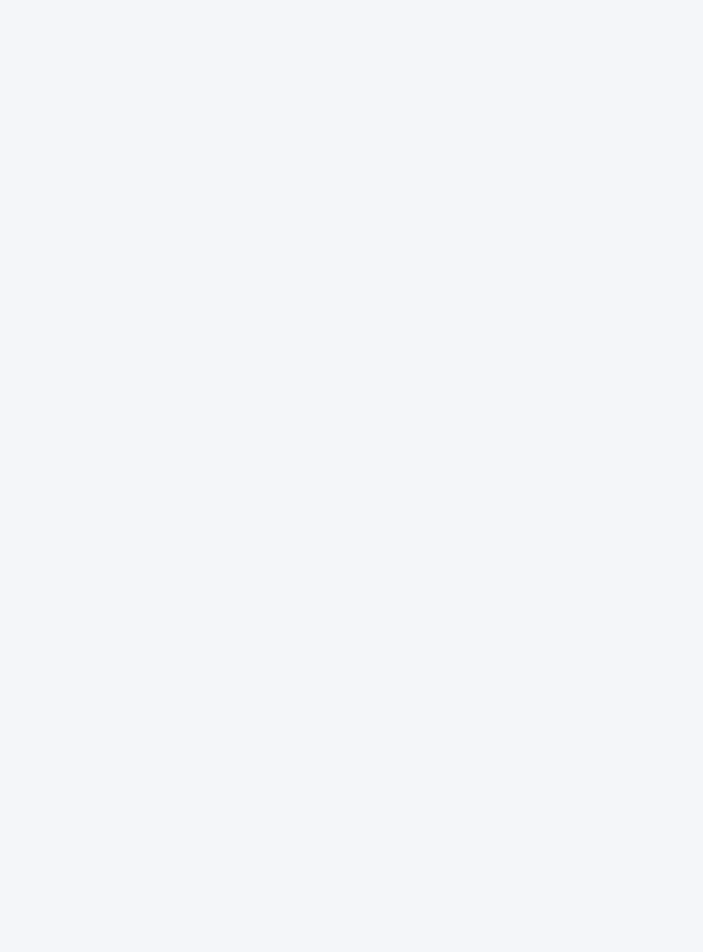
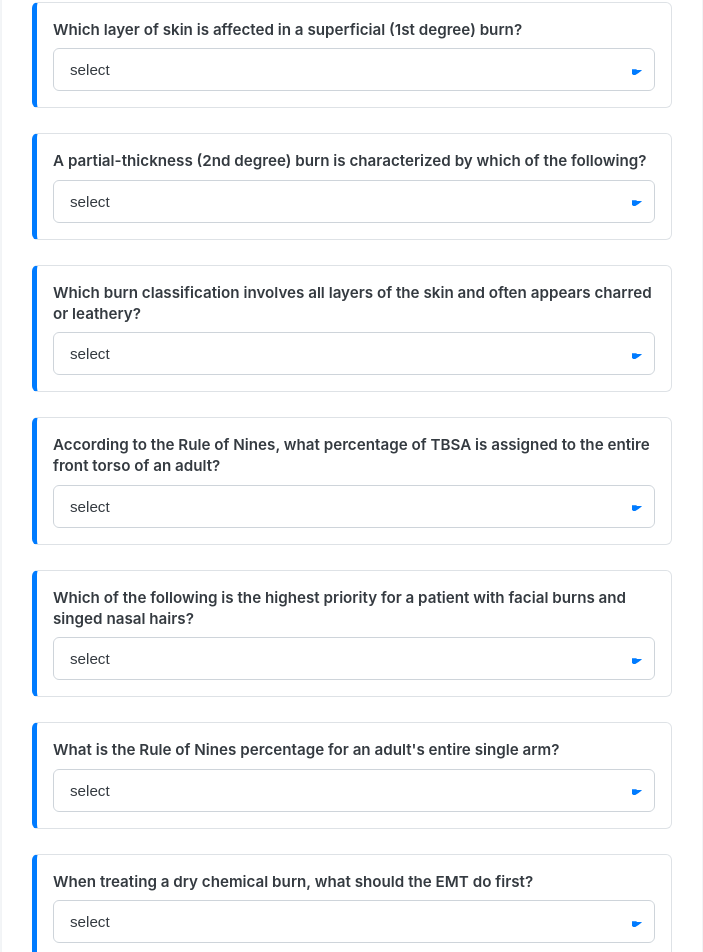
Before and after one commit to mark23k/Ems-App, a React (Vite) app: page /test/burns_test in a window 1280 px wide. Shown: the part 130-1082 px from the top of the page, without its empty margins (288-991 px from the left). Before the commit the page ends 800 px from the top, so only its background shows below. Built offline with nearby package versions, Linux system fonts and the light colour scheme.

Commit message:
added burn test

```diff
--- a/src/Tester/test_data.js
+++ b/src/Tester/test_data.js
@@ -137,6 +137,29 @@ export const AlteredMentalStatusData = [
     {id: 20, question: "Which condition should be suspected in AMS with sudden headache and vomiting?", answer1: "Intracranial hemorrhage", answer2: "Hypoglycemia only", answer3: "Dehydration only", answer4: "Asthma", correct: "Intracranial hemorrhage"}
 ];
 
+export const BurnsData = [
+    {id: 1, question: "Which layer of skin is affected in a superficial (1st degree) burn?", answer1: "Epidermis only", answer2: "Dermis only", answer3: "Subcutaneous layer", answer4: "Muscle and bone", correct: "Epidermis only"},
+    {id: 2, question: "A partial-thickness (2nd degree) burn is characterized by which of the following?", answer1: "Blisters and intense pain", answer2: "Charred skin and no pain", answer3: "Dry, red skin without blisters", answer4: "White, waxy appearance", correct: "Blisters and intense pain"},
+    {id: 3, question: "Which burn classification involves all layers of the skin and often appears charred or leathery?", answer1: "Full-thickness (3rd degree)", answer2: "Superficial", answer3: "Partial-thickness", answer4: "1st degree", correct: "Full-thickness (3rd degree)"},
+    {id: 4, question: "According to the Rule of Nines, what percentage of TBSA is assigned to the entire front torso of an adult?", answer1: "18%", answer2: "9%", answer3: "36%", answer4: "4.5%", correct: "18%"},
+    {id: 5, question: "Which of the following is the highest priority for a patient with facial burns and singed nasal hairs?", answer1: "Airway management", answer2: "Pain control", answer3: "Applying sterile water", answer4: "Estimating burn percentage", correct: "Airway management"},
+    {id: 6, question: "What is the Rule of Nines percentage for an adult's entire single arm?", answer1: "9%", answer2: "18%", answer3: "4.5%", answer4: "1%", correct: "9%"},
+    {id: 7, question: "When treating a dry chemical burn, what should the EMT do first?", answer1: "Brush off the dry chemical", answer2: "Flush with large amounts of water", answer3: "Apply a neutralizing agent", answer4: "Cover with a wet dressing", correct: "Brush off the dry chemical"},
+    {id: 8, question: "What is a major complication specifically associated with circumferential chest burns?", answer1: "Restriction of chest wall expansion", answer2: "Hypoglycemia", answer3: "Increased liver enzymes", answer4: "Spinal cord injury", correct: "Restriction of chest wall expansion"},
+    {id: 9, question: "Which of the following is considered a critical burn for an adult?", answer1: "Full-thickness burns to the hands or feet", answer2: "Superficial burns to the back", answer3: "Partial-thickness burns covering 5% TBSA", answer4: "Sunburn on the shoulders", correct: "Full-thickness burns to the hands or feet"},
+    {id: 10, question: "For an infant, what is the Rule of Nines percentage for the entire head?", answer1: "18%", answer2: "9%", answer3: "14%", answer4: "21%", correct: "18%"},
+    {id: 11, question: "Which type of burn results from contact with hot liquids or steam?", answer1: "Scald burn", answer2: "Flame burn", answer3: "Flash burn", answer4: "Chemical burn", correct: "Scald burn"},
+    {id: 12, question: "When cooling a small (<10% TBSA) thermal burn, what should be used?", answer1: "Room temperature water or saline", answer2: "Ice packs", answer3: "Butter or grease", answer4: "Antibiotic ointment", correct: "Room temperature water or saline"},
+    {id: 13, question: "Why are electrical burns considered particularly dangerous?", answer1: "They cause significant internal damage", answer2: "They are always superficial", answer3: "They do not cause pain", answer4: "They only affect the skin", correct: "They cause significant internal damage"},
+    {id: 14, question: "Which field treatment is appropriate for large (>10% TBSA) thermal burns?", answer1: "Dry sterile dressings", answer2: "Wet soaked blankets", answer3: "Ice water immersion", answer4: "Adhesive bandages", correct: "Dry sterile dressings"},
+    {id: 15, question: "A patient was found in a burning building and has soot around the mouth. What is the most likely internal injury?", answer1: "Inhalation injury", answer2: "Myocardial infarction", answer3: "Hypovolemic shock", answer4: "Abdominal evisceration", correct: "Inhalation injury"},
+    {id: 16, question: "What is the primary reason for applying a dry sterile dressing to a major burn?", answer1: "To prevent infection and hypothermia", answer2: "To stop bleeding", answer3: "To numb the nerves", answer4: "To increase blood pressure", correct: "To prevent infection and hypothermia"},
+    {id: 17, question: "According to the Rule of Nines, the groin/genitalia accounts for what percentage?", answer1: "1%", answer2: "5%", answer3: "9%", answer4: "2%", correct: "1%"},
+    {id: 18, question: "What is the Rule of Nines percentage for an adult's single entire leg?", answer1: "18%", answer2: "9%", answer3: "36%", answer4: "13.5%", correct: "18%"},
+    {id: 19, question: "Which age groups are most at risk for complications from burns?", answer1: "Very young and very old", answer2: "Adolescents", answer3: "Middle-aged adults", answer4: "Athletes", correct: "Very young and very old"},
+    {id: 20, question: "In the case of a liquid chemical splash to the eyes, how long should you irrigate?", answer1: "At least 20 minutes", answer2: "5 minutes", answer3: "Until the patient stops crying", answer4: "1 minute only", correct: "At least 20 minutes"}
+];
+
 export const FullData = [
     {id: 1, question: "Which is the most common cause of altered mental status in adults?", answer1: "Hypoglycemia", answer2: "Head trauma", answer3: "Seizure", answer4: "Stroke", correct: "Hypoglycemia"},
     {id: 2, question: "Which symptom is most concerning in a patient with altered mental status?", answer1: "Confusion and unresponsiveness", answer2: "Mild headache", answer3: "Slight dizziness", answer4: "Nausea only", correct: "Confusion and unresponsiveness"},
--- a/src/Tester/test_main.jsx
+++ b/src/Tester/test_main.jsx
@@ -5,7 +5,8 @@ import { CardiacData } from './test_data';
 import { OBGYNData } from './test_data';
 import { TraumaData } from './test_data';
 import { AlteredMentalStatusData } from './test_data';
-import { AbdominalData } from './test_data'
+import { AbdominalData } from './test_data';
+import { BurnsData } from './test_data';
 import '../style/main_test.css'
 
 
@@ -28,6 +29,9 @@ import '../style/main_test.css'
         }
         if (window.location.pathname === "/test/abdominal_test") {
             data = AbdominalData;
+        }
+        if (window.location.pathname === "/test/burns_test") {
+            data = BurnsData;
         }
         if (!data) return <h1>Loading...</h1>;
 
```
Also changed, not shown: src/Tester/abdominal_test.jsx (deleted), src/Tester/burns_test.jsx (deleted), src/Tester/cardiac_test.jsx (deleted), src/Tester/obgyn_test.jsx (deleted), src/Tester/trauma_test.jsx (deleted).
